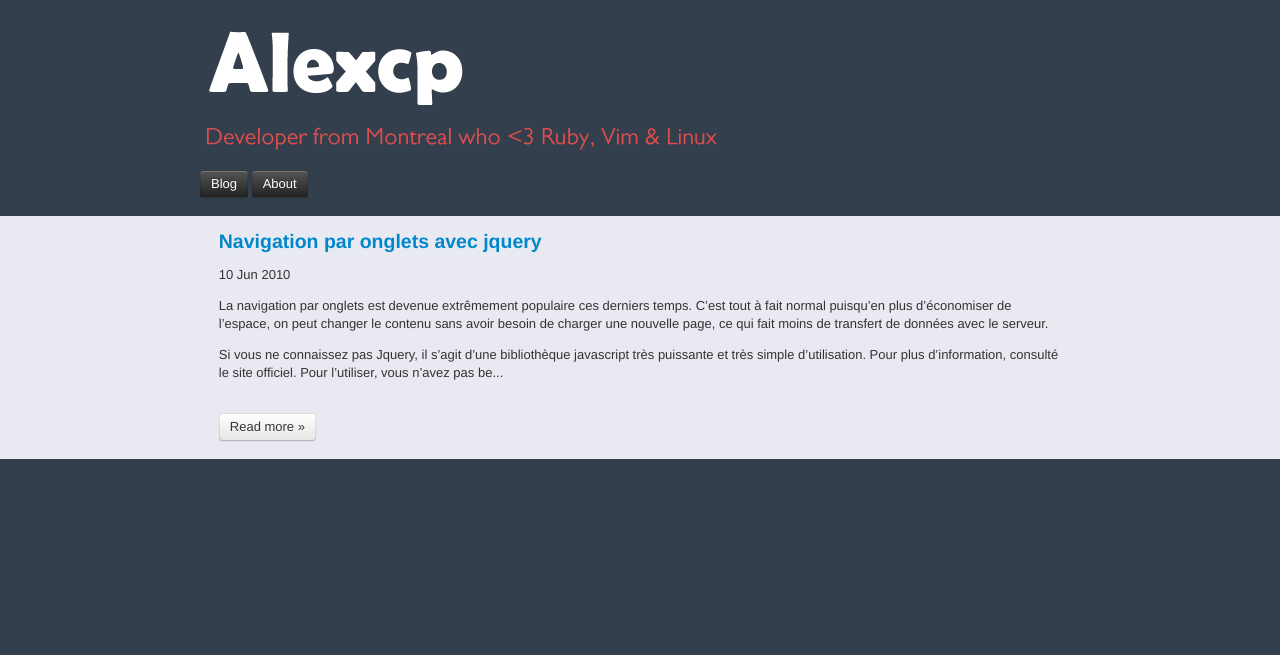
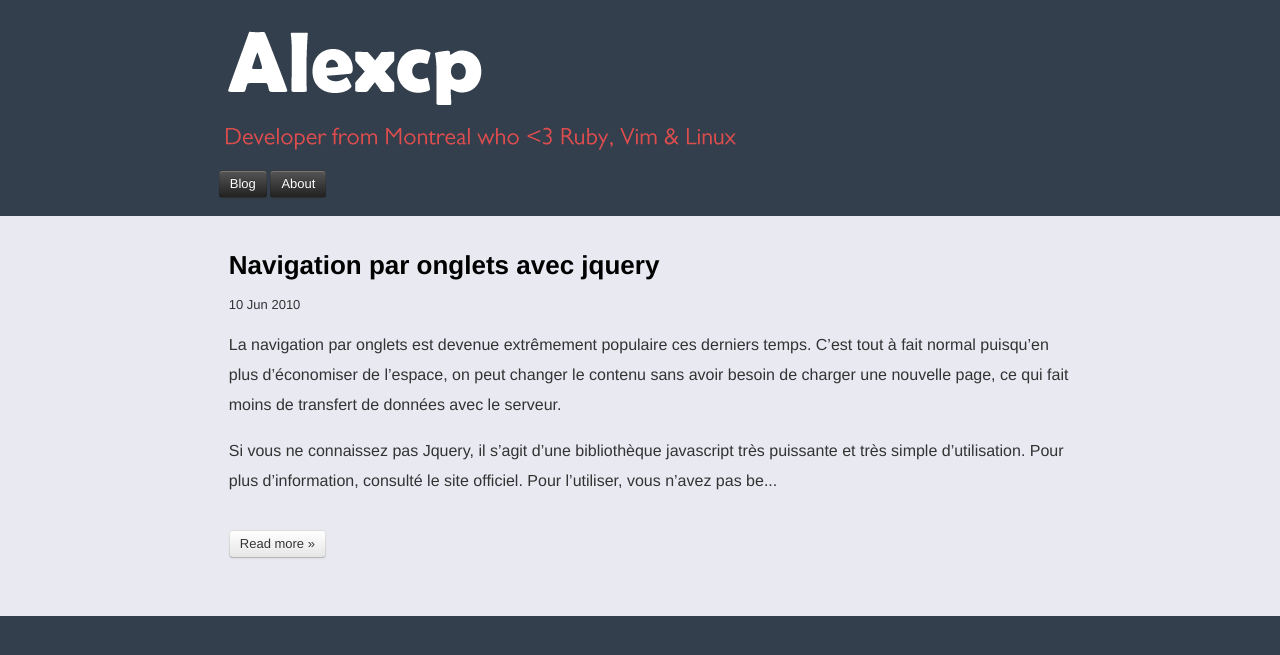
Before and after one commit to alexcp/alexcp-blog, a Jekyll site: the page built from index.html, in a window 1280 px wide. Shown: the top 655 px of the page. Built offline with Jekyll 4.4.1, drawn with Linux system fonts in a browser that asks for light colours; Markdown is read by kramdown in place of the engine named in the settings.

Commit message:
white space, font size and margin

```diff
--- a/_layouts/default.html
+++ b/_layouts/default.html
@@ -10,11 +10,14 @@
     <link href="css/style.css" rel="stylesheet">
     <!-- Le HTML5 shim, for IE6-8 support of HTML5 elements -->
     <!--[if lt IE 9]>
-      <script src="http://html5shim.googlecode.com/svn/trunk/html5.js"></script>
+    <script src="http://html5shim.googlecode.com/svn/trunk/html5.js"></script>
     <![endif]-->
   </head>
   <body>
-    <div class="row" id="header">
+    <div class="row-fluid" id="header">
+      <div class="span2">
+        <br />
+      </div>
       <div class="span8 offset2">
         <a href="http://alexcp.com"><img src="img/alexcp_web_developer_from_montreal_ruby_rails.png" alt="Alexcp Ruby Web Developer from montreal" /></a>
       </div>
--- a/css/style.css
+++ b/css/style.css
@@ -5,4 +5,19 @@
 
 #main{
   background:#E9E9F2;
+  padding:0 10px;
 }
+h2{
+  font-size:26px;
+}
+
+h2 a{
+  color:#000;
+}
+.content{
+  font-size:16px;
+  line-height:30px;
+}
+.post{
+  margin:40px 0;
+}
--- a/index.html
+++ b/index.html
@@ -2,7 +2,7 @@
 layout: default
 title: Alexcp Web Developer
 ---
-<div class="row">
+<div class="row-fluid">
   <div class="span2">
     <br />
   </div>
```
